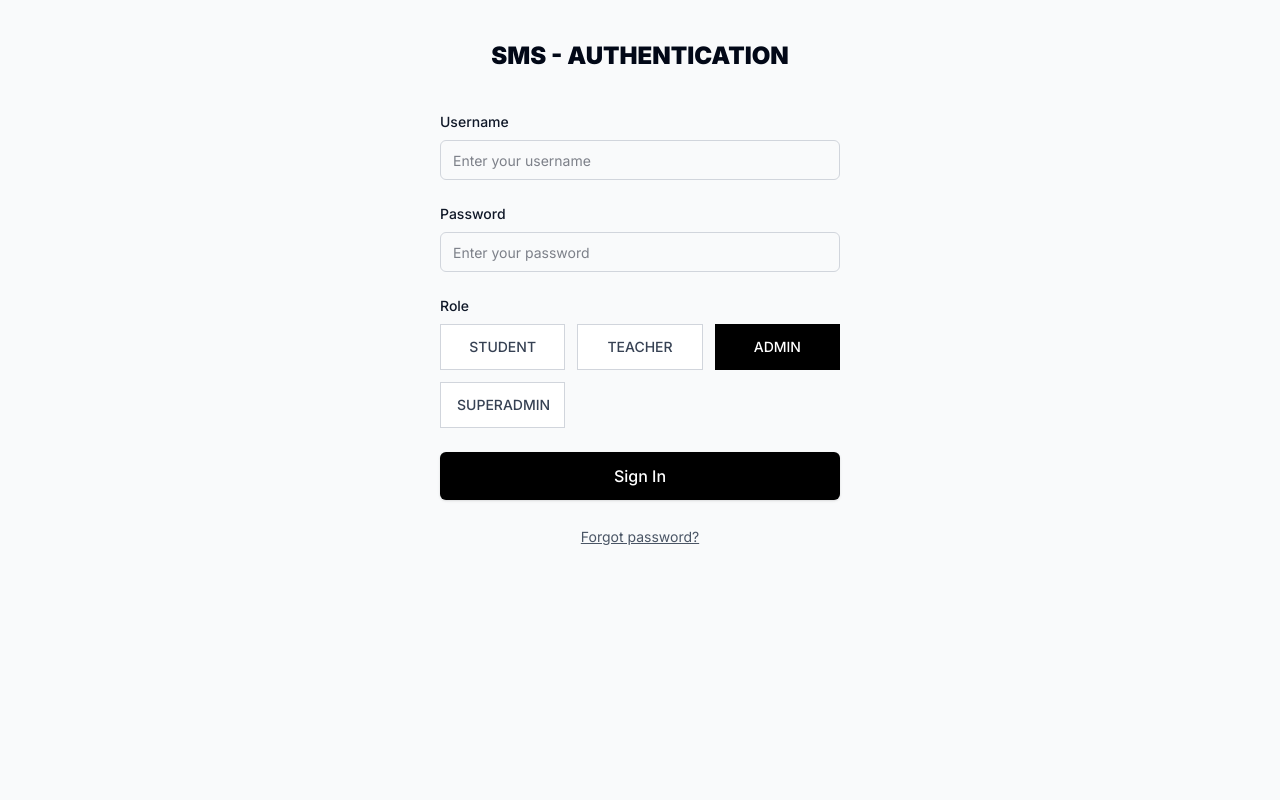
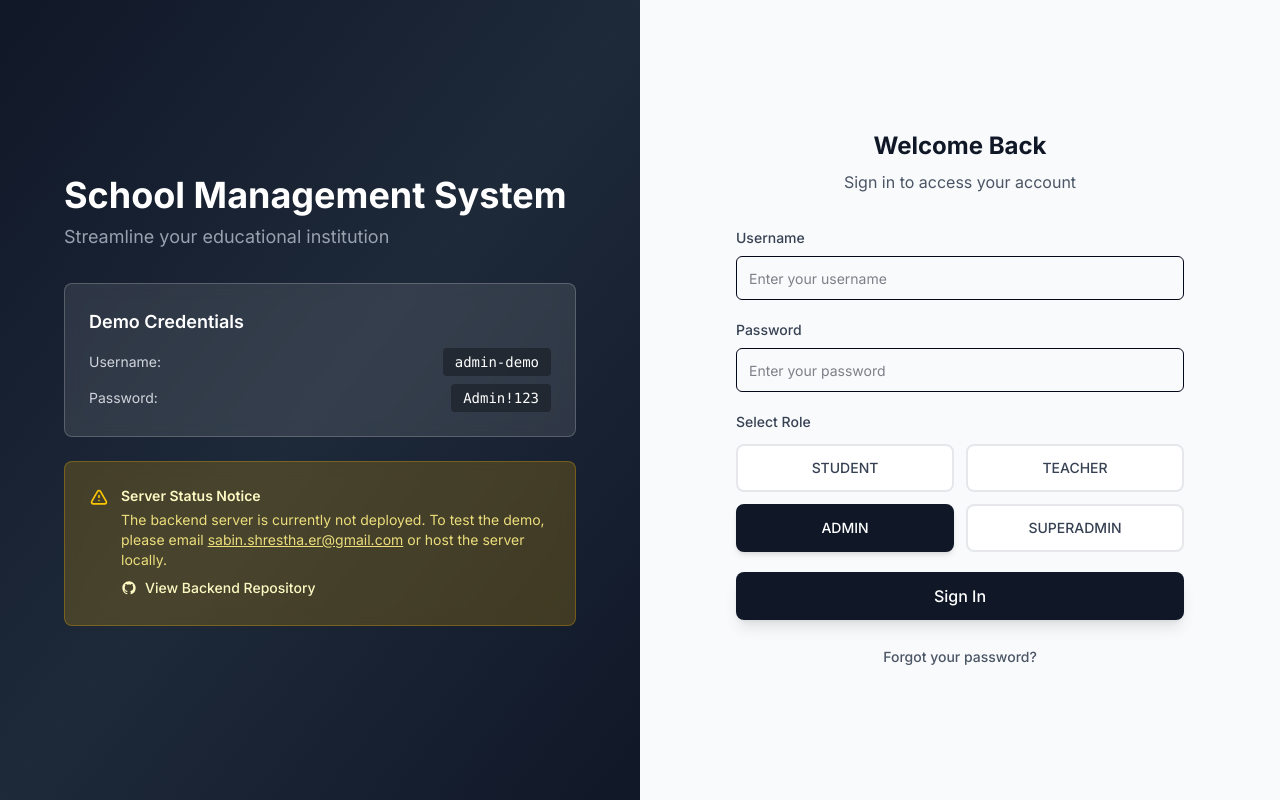
Before and after one commit to masabinhok/sms-web, a Next.js app: page /auth/login in a window 1280 px wide. Built offline with nearby package versions, Linux system fonts and the light colour scheme.

Commit message:
feat: enhance LoginPage with improved UI, demo credentials display, and server notice

```diff
--- a/app/(wh)/auth/login/page.tsx
+++ b/app/(wh)/auth/login/page.tsx
@@ -26,7 +26,6 @@ export default function LoginPage() {
       if (from && from !== '/auth/login') {
         router.push(from)
       } else {
-        // Default redirect based on role
         router.push(`/${formData.role.toLowerCase()}`)
       }
     }
@@ -47,7 +46,6 @@ export default function LoginPage() {
         formData.role
       )
 
-      // After successful login, redirect based on 'from' param or role
       const from = searchParams.get('from')
       if (from && from !== '/auth/login') {
         router.push(from)
@@ -55,35 +53,104 @@ export default function LoginPage() {
         router.push(`/${formData.role.toLowerCase()}`)
       }
     } catch (err) {
-      // Error is already handled by the store
       console.error('Login error:', err)
     }
   }
 
   return (
-    <div className="min-h-screen flex justify-center  pt-10 bg-gray-50">
-      <div className="w-full max-w-md px-6">
+    <div className="min-h-screen flex flex-col lg:flex-row bg-gray-50">
+      {/* Left Side - Branding & Info */}
+      <div className="lg:w-1/2 bg-gradient-to-br from-gray-900 via-gray-800 to-gray-900 p-8 lg:p-12 flex flex-col justify-center">
+        <div className="max-w-lg mx-auto w-full">
+          {/* Logo/Title */}
+          <div className="mb-8">
+            <h1 className="text-3xl lg:text-4xl font-bold text-white mb-2">
+              School Management System
+            </h1>
+            <p className="text-gray-400 text-lg">
+              Streamline your educational institution
+            </p>
+          </div>
 
+          {/* Demo Credentials */}
+          <div className="bg-white/10 backdrop-blur-sm border border-white/20 rounded-lg p-6 mb-6">
+            <h3 className="text-white font-semibold mb-3 text-lg">Demo Credentials</h3>
+            <div className="space-y-2 text-sm">
+              <div className="flex items-center justify-between">
+                <span className="text-gray-300">Username:</span>
+                <code className="bg-black/30 text-white px-3 py-1 rounded font-mono">
+                  admin-demo
+                </code>
+              </div>
+              <div className="flex items-center justify-between">
+                <span className="text-gray-300">Password:</span>
+                <code className="bg-black/30 text-white px-3 py-1 rounded font-mono">
+                  Admin!123
+                </code>
+              </div>
+            </div>
+          </div>
+
+          {/* Server Notice */}
+          <div className="bg-yellow-500/20 backdrop-blur-sm border border-yellow-500/30 rounded-lg p-6">
+            <div className="flex items-start gap-3">
+              <svg className="w-5 h-5 text-yellow-400 mt-0.5 flex-shrink-0" fill="none" viewBox="0 0 24 24" stroke="currentColor">
+                <path strokeLinecap="round" strokeLinejoin="round" strokeWidth={2} d="M12 9v2m0 4h.01m-6.938 4h13.856c1.54 0 2.502-1.667 1.732-3L13.732 4c-.77-1.333-2.694-1.333-3.464 0L3.34 16c-.77 1.333.192 3 1.732 3z" />
+              </svg>
+              <div className="text-sm text-yellow-100">
+                <p className="font-semibold mb-1">Server Status Notice</p>
+                <p className="text-yellow-200/90 mb-2">
+                  The backend server is currently not deployed. To test the demo, please email{' '}
+                  <a href="mailto:sabin.shrestha.er@gmail.com" className="underline hover:text-white">
+                    sabin.shrestha.er@gmail.com
+                  </a>{' '}
+                  or host the server locally.
+                </p>
+                <a
+                  href="https://github.com/masabinhok/sms-api"
+                  target="_blank"
+                  rel="noopener noreferrer"
+                  className="inline-flex items-center gap-2 text-yellow-100 hover:text-white font-medium"
+                >
+                  <svg className="w-4 h-4" fill="currentColor" viewBox="0 0 24 24">
+                    <path fillRule="evenodd" d="M12 2C6.477 2 2 6.484 2 12.017c0 4.425 2.865 8.18 6.839 9.504.5.092.682-.217.682-.483 0-.237-.008-.868-.013-1.703-2.782.605-3.369-1.343-3.369-1.343-.454-1.158-1.11-1.466-1.11-1.466-.908-.62.069-.608.069-.608 1.003.07 1.531 1.032 1.531 1.032.892 1.53 2.341 1.088 2.91.832.092-.647.35-1.088.636-1.338-2.22-.253-4.555-1.113-4.555-4.951 0-1.093.39-1.988 1.029-2.688-.103-.253-.446-1.272.098-2.65 0 0 .84-.27 2.75 1.026A9.564 9.564 0 0112 6.844c.85.004 1.705.115 2.504.337 1.909-1.296 2.747-1.027 2.747-1.027.546 1.379.202 2.398.1 2.651.64.7 1.028 1.595 1.028 2.688 0 3.848-2.339 4.695-4.566 4.943.359.309.678.92.678 1.855 0 1.338-.012 2.419-.012 2.747 0 .268.18.58.688.482A10.019 10.019 0 0022 12.017C22 6.484 17.522 2 12 2z" clipRule="evenodd" />
+                  </svg>
+                  View Backend Repository
+                </a>
+              </div>
+            </div>
+          </div>
+        </div>
+      </div>
+
+      {/* Right Side - Login Form */}
+      <div className="lg:w-1/2 flex items-center justify-center p-8 lg:p-12">
+        <div className="w-full max-w-md">
           {/* Header */}
-        <div className="text-center mb-10">
-          <p className=" font-bold text-2xl">
-            <b>SMS - AUTHENTICATION</b>
+          <div className="text-center mb-8">
+            <h2 className="text-2xl font-bold text-gray-900 mb-2">
+              Welcome Back
+            </h2>
+            <p className="text-gray-600">
+              Sign in to access your account
             </p>
           </div>
 
           {/* Login Form */}
-        <form onSubmit={handleSubmit} className="space-y-6">
-
+          <form onSubmit={handleSubmit} className="space-y-5">
             {/* Error Message */}
             {error && (
-            <div className="bg-red-50 border border-red-200 text-red-800 px-4 py-3 text-sm">
-              {error}
+              <div className="bg-red-50 border border-red-200 text-red-700 px-4 py-3 rounded-lg text-sm flex items-start gap-2">
+                <svg className="w-5 h-5 flex-shrink-0 mt-0.5" fill="currentColor" viewBox="0 0 20 20">
+                  <path fillRule="evenodd" d="M10 18a8 8 0 100-16 8 8 0 000 16zM8.707 7.293a1 1 0 00-1.414 1.414L8.586 10l-1.293 1.293a1 1 0 101.414 1.414L10 11.414l1.293 1.293a1 1 0 001.414-1.414L11.414 10l1.293-1.293a1 1 0 00-1.414-1.414L10 8.586 8.707 7.293z" clipRule="evenodd" />
+                </svg>
+                <span>{error}</span>
               </div>
             )}
 
             {/* Username */}
             <div>
-            <label htmlFor="username" className="block text-sm font-medium text-gray-900 mb-2">
+              <label htmlFor="username" className="block text-sm font-medium text-gray-700 mb-2">
                 Username
               </label>
               <Input
@@ -93,14 +160,14 @@ export default function LoginPage() {
                 onChange={(e) => setFormData({ ...formData, username: e.target.value })}
                 placeholder="Enter your username"
                 required
-              className="w-full border-gray-300 focus:border-gray-900 focus:ring-1 focus:ring-gray-900"
+                className="w-full h-11"
                 disabled={loading}
               />
             </div>
 
             {/* Password */}
             <div>
-            <label htmlFor="password" className="block text-sm font-medium text-gray-900 mb-2">
+              <label htmlFor="password" className="block text-sm font-medium text-gray-700 mb-2">
                 Password
               </label>
               <Input
@@ -111,17 +178,17 @@ export default function LoginPage() {
                 placeholder="Enter your password"
                 required
                 minLength={6}
-              className="w-full border-gray-300 focus:border-gray-900 focus:ring-1 focus:ring-gray-900"
+                className="w-full h-11"
                 disabled={loading}
               />
             </div>
 
             {/* Role Selection */}
             <div>
-            <label className="block text-sm font-medium text-gray-900 mb-2">
-              Role
+              <label className="block text-sm font-medium text-gray-700 mb-3">
+                Select Role
               </label>
-            <div className="grid grid-cols-3 gap-3">
+              <div className="grid grid-cols-2 gap-3">
                 {(['STUDENT', 'TEACHER', 'ADMIN', 'SUPERADMIN'] as UserRole[]).map((role) => (
                   <button
                     key={role}
@@ -129,10 +196,10 @@ export default function LoginPage() {
                     onClick={() => setFormData({ ...formData, role })}
                     disabled={loading}
                     className={`
-                    px-4 py-3 text-sm font-medium border transition-colors
+                      px-4 py-3 text-sm font-medium rounded-lg border-2 transition-all
                       ${formData.role === role
-                      ? 'bg-black text-white border-black'
-                      : 'bg-white text-gray-700 border-gray-300 hover:border-gray-900'
+                        ? 'bg-gray-900 text-white border-gray-900 shadow-md'
+                        : 'bg-white text-gray-700 border-gray-200 hover:border-gray-900 hover:shadow-sm'
                       }
                       disabled:opacity-50 disabled:cursor-not-allowed
                     `}
@@ -146,22 +213,33 @@ export default function LoginPage() {
             {/* Submit Button */}
             <Button
               type="submit"
-            className="w-full bg-black text-white hover:bg-gray-800 py-6 text-base font-medium"
+              className="w-full bg-gray-900 text-white hover:bg-gray-800 h-12 text-base font-medium rounded-lg shadow-lg hover:shadow-xl transition-all"
               disabled={loading}
             >
-            {loading ? 'Signing in...' : 'Sign In'}
+              {loading ? (
+                <span className="flex items-center justify-center gap-2">
+                  <svg className="animate-spin h-5 w-5" viewBox="0 0 24 24">
+                    <circle className="opacity-25" cx="12" cy="12" r="10" stroke="currentColor" strokeWidth="4" fill="none" />
+                    <path className="opacity-75" fill="currentColor" d="M4 12a8 8 0 018-8V0C5.373 0 0 5.373 0 12h4zm2 5.291A7.962 7.962 0 014 12H0c0 3.042 1.135 5.824 3 7.938l3-2.647z" />
+                  </svg>
+                  Signing in...
+                </span>
+              ) : (
+                'Sign In'
+              )}
             </Button>
+          </form>
 
           {/* Forgot Password Link */}
-          <div className="text-center">
+          <div className="text-center mt-6">
             <Link
               href="/auth/forgot-password"
-              className="text-sm text-gray-600 hover:text-gray-900 underline"
+              className="text-sm text-gray-600 hover:text-gray-900 font-medium"
             >
-              Forgot password?
+              Forgot your password?
             </Link>
           </div>
-        </form>
+        </div>
       </div>
     </div>
   )
```
Lines whose indentation alone changed are shown as unchanged.
